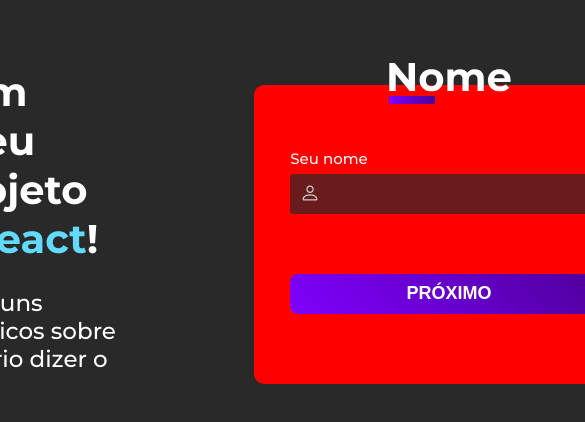
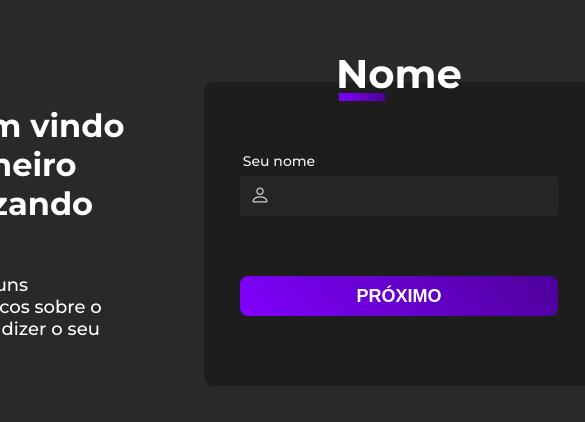
Before and after one commit to GabrielSantos9/projeto-interacao-react, a React (Vite) app: page / in a window 390 px wide. Shown: the part 188-610 px from the top of the page, 585 px wide, since content can reach past the window. Built offline with nearby package versions, Linux system fonts and the light colour scheme.

Commit message:
Estilizando o Responsivo da Introdução.

```diff
--- a/src/App.jsx
+++ b/src/App.jsx
@@ -23,15 +23,6 @@ const ConteudoGeral = styled.div`
   display: flex;
   justify-content: center;
   align-items: center;
-  flex-direction: column;
-`;
-
-const ConteudoPrincipal = styled.div`
-  display: flex;
-  width: 100%;
-  height: 100%;
-  justify-content: center;
-  align-items: center;
 `;
 
 const App = () => {
@@ -48,7 +39,6 @@ const App = () => {
     <>
       <GlobalStyle />
       <ConteudoGeral>
-        <ConteudoPrincipal>
           {!showCampoQuestoes && (
             <Introducao
               StorageName={StorageName}
@@ -59,7 +49,6 @@ const App = () => {
           {showCampoQuestoes && (
             <BoasVindas StorageName={StorageName} onClick={handleNextClick} />
           )}
-        </ConteudoPrincipal>
       </ConteudoGeral>
     </>
   );
--- a/src/Componentes/BoasVindas.jsx
+++ b/src/Componentes/BoasVindas.jsx
@@ -6,7 +6,7 @@ import {
   CorNome,
   ParagrafoComprimento,
   BotaoIniciarQuestionamentos,
-} from "../Estilizações/EBoasVindas";
+} from "../Estilizações/eBoasVindas";
 import CampoQuestoes from "./CampoQuestoes";
 
 const BoasVindas = ({ StorageName }) => {
--- a/src/Componentes/CampoNome.jsx
+++ b/src/Componentes/CampoNome.jsx
@@ -5,7 +5,7 @@ import {
   SvgNome,
   BotaoProximo,
   PreencherInput,
-} from "../Estilizações/ECampoNome";
+} from "../Estilizações/eCampoNome";
 
 const FormNome = ({ onNext }) => {
   return (
--- a/src/Componentes/CampoQuestoes.jsx
+++ b/src/Componentes/CampoQuestoes.jsx
@@ -8,7 +8,7 @@ import {
   BotaoProximo,
   PalavraQuestao,
   NumeroQuestao,
-} from "../Estilizações/ECampoQuestoes";
+} from "../Estilizações/eCampoQuestoes";
 
 import {
   ConteudoResultado,
@@ -35,7 +35,7 @@ import {
   RespostaCorreta,
   ValorCorreto,
   BotaoReiniciar,
-} from "../Estilizações/EEstatisticas";
+} from "../Estilizações/eEstatisticas";
 
 const perguntas = [
   {
--- a/src/Componentes/Introducao.jsx
+++ b/src/Componentes/Introducao.jsx
@@ -7,7 +7,7 @@ import {
   Paragrafo,
   CorReact,
   ExemploNome,
-} from "../Estilizações/EIntroducao";
+} from "../Estilizações/eIntroducao";
 
 import {
   CampoNome,
@@ -17,7 +17,7 @@ import {
   InputWrapper,
   Icon,
   PreencherNome,
-} from "../Estilizações/ECampoNome";
+} from "../Estilizações/eCampoNome";
 
 const Introducao = ({ StorageName, setStorageName, onClick }) => {
   const handleChange = (event) => {
--- a/src/Estilizações/ECampoNome.jsx
+++ b/src/Estilizações/ECampoNome.jsx
@@ -1,6 +1,5 @@
 import styled from "styled-components";
 import nomeSVG from "../img/NomeSVG.svg";
-import {breakpoints} from "../Estilizações/breakpoints";
 
 export const CampoNome = styled.form`
   display: flex;
@@ -12,10 +11,10 @@ export const CampoNome = styled.form`
   padding: 64px 36px 70px 36px;
   position: relative;
 
-  @media (max-width: ${breakpoints.desktop}) {
-    background-color: red;
+  @media (max-width: 1024px) {
+    padding: 70px 36px 70px 36px;
   }
-`;
+  `;
 
 export const LabelNome = styled.label`
   color: #f5f5f5;
@@ -23,6 +22,10 @@ export const LabelNome = styled.label`
   font-size: 15px;
   display: flex;
   margin-left: -240px;
+
+  @media (max-width: 1024px) {
+    font-size: 14px;
+  }
 `;
 
 export const InputWrapper = styled.div`
@@ -61,16 +64,12 @@ export const PreencherNome = styled.input`
     border: 0.5px solid #8000ff4e;
     transition: 0.9s;
   }
-`;
 
-export const PreencherTeste = styled.input`
-  width: 318px;
-  height: 40px;
-  border-radius: 4px;
-  outline: none;
-  background-color: hsl(0deg 0% 16% / 70%);
-  color: white;
-  margin-top: 6px;
+  @media (max-width: 1024px) {
+    width: 318px;
+    height: 40px;
+
+  }
 `;
 
 export const BotaoProximo = styled.button`
--- a/src/Estilizações/EIntroducao.jsx
+++ b/src/Estilizações/EIntroducao.jsx
@@ -7,6 +7,12 @@ export const Intro = styled.div`
   flex-direction: column;
   margin-right: 129px;
   justify-content: center;
+
+  @media (max-width: 1024px) {
+    width: 338px;
+    height: 256px;
+    margin-right: 70px;
+  }
 `;
 
 export const Titulo = styled.h1`
@@ -16,6 +22,11 @@ export const Titulo = styled.h1`
   flex-direction: column;
   font-weight: 700;
   margin-bottom: 26px;
+
+  @media (max-width: 1024px) {
+    font-size: 32px;
+    margin-bottom: 12px;
+  }
 `;
 
 export const Paragrafo = styled.p`
@@ -23,6 +34,11 @@ export const Paragrafo = styled.p`
   font-size: 23px;
   font-weight: 500;
   width: 379px;
+
+  @media (max-width: 1024px) {
+    width: 338px;
+    font-size: 18px;
+  }
 `;
 
 export const CorReact = styled.span`
--- a/src/Estilizações/breakpoints.jsx
+++ /dev/null
@@ -1,5 +0,0 @@
-export const breakpoints = {
-  mobile: '480px',
-  tablet: '768px',
-  desktop: '1024px',
-};
```
